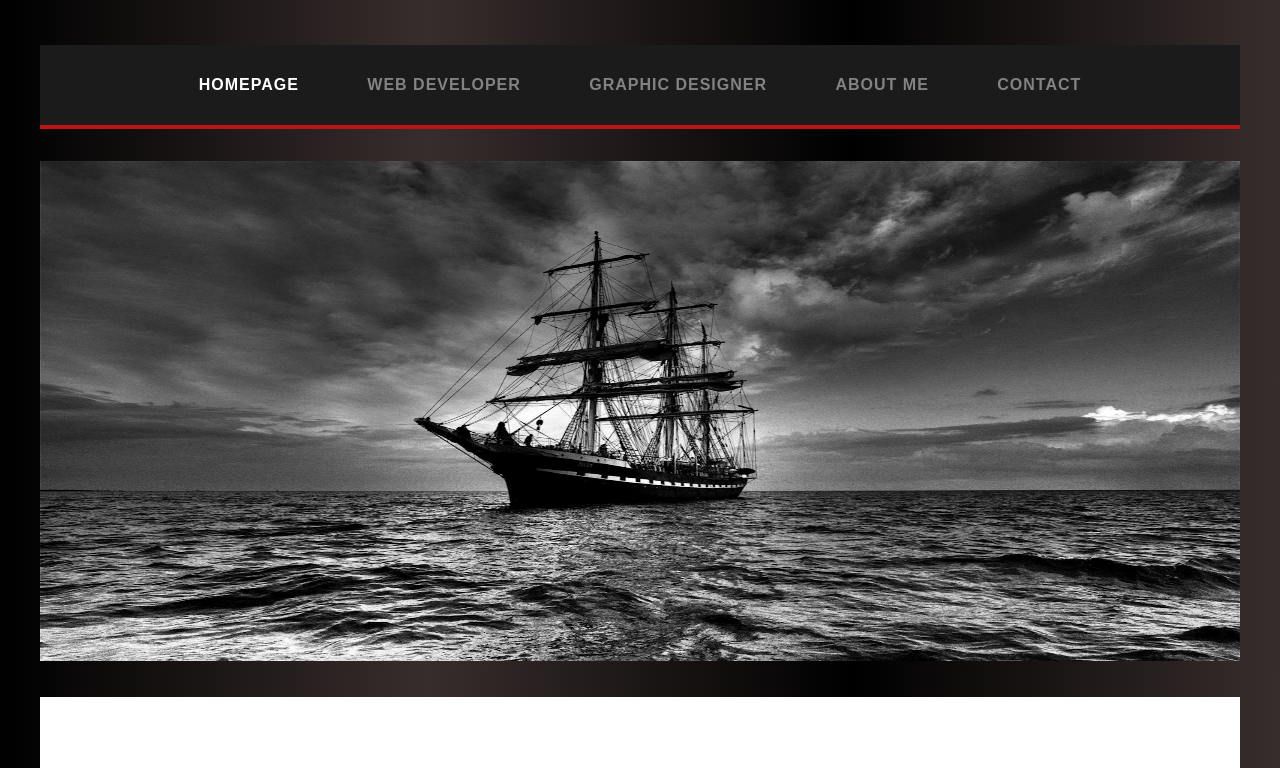
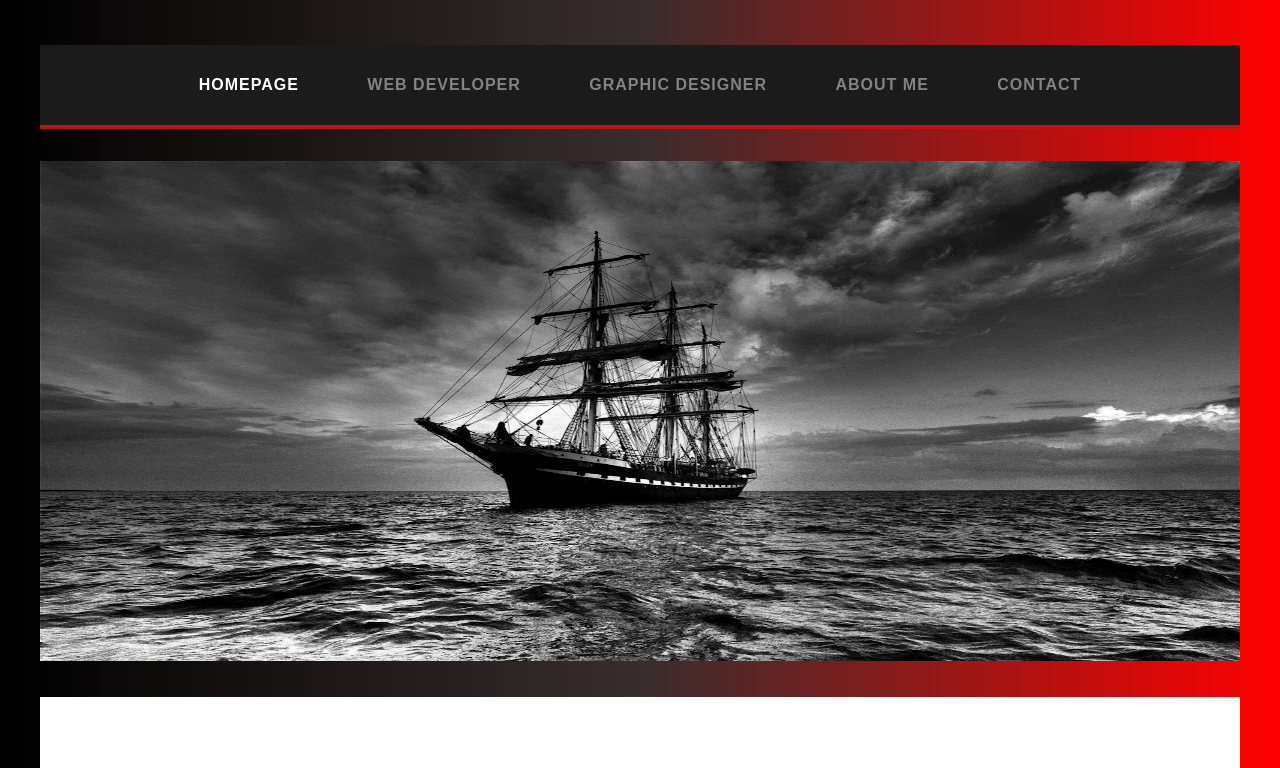
Before and after one commit to coolap69/Portfolio, a website: page index.html in a window 1280 px wide. Shown: the part 132-900 px from the top of the page. Drawn offline with nearby package versions, Linux system fonts and the light colour scheme.

Commit message:
fixed background

```diff
--- a/assets/styles/main.css
+++ b/assets/styles/main.css
@@ -1,13 +1,16 @@
-html, body
+/* html, body
 {
 
   height: 100%;
-  background: linear-gradient(to right, black, #382d2d, black, #382d2d);
+  background: linear-gradient(to right, black, #382d2d, white);
 
-}
+} */
 
 body
 {
+  height: 100%;
+  width:100%;
+  background: linear-gradient(to right, black, #382d2d, red);
   margin: 0px;
   padding: 0px;
 
```
